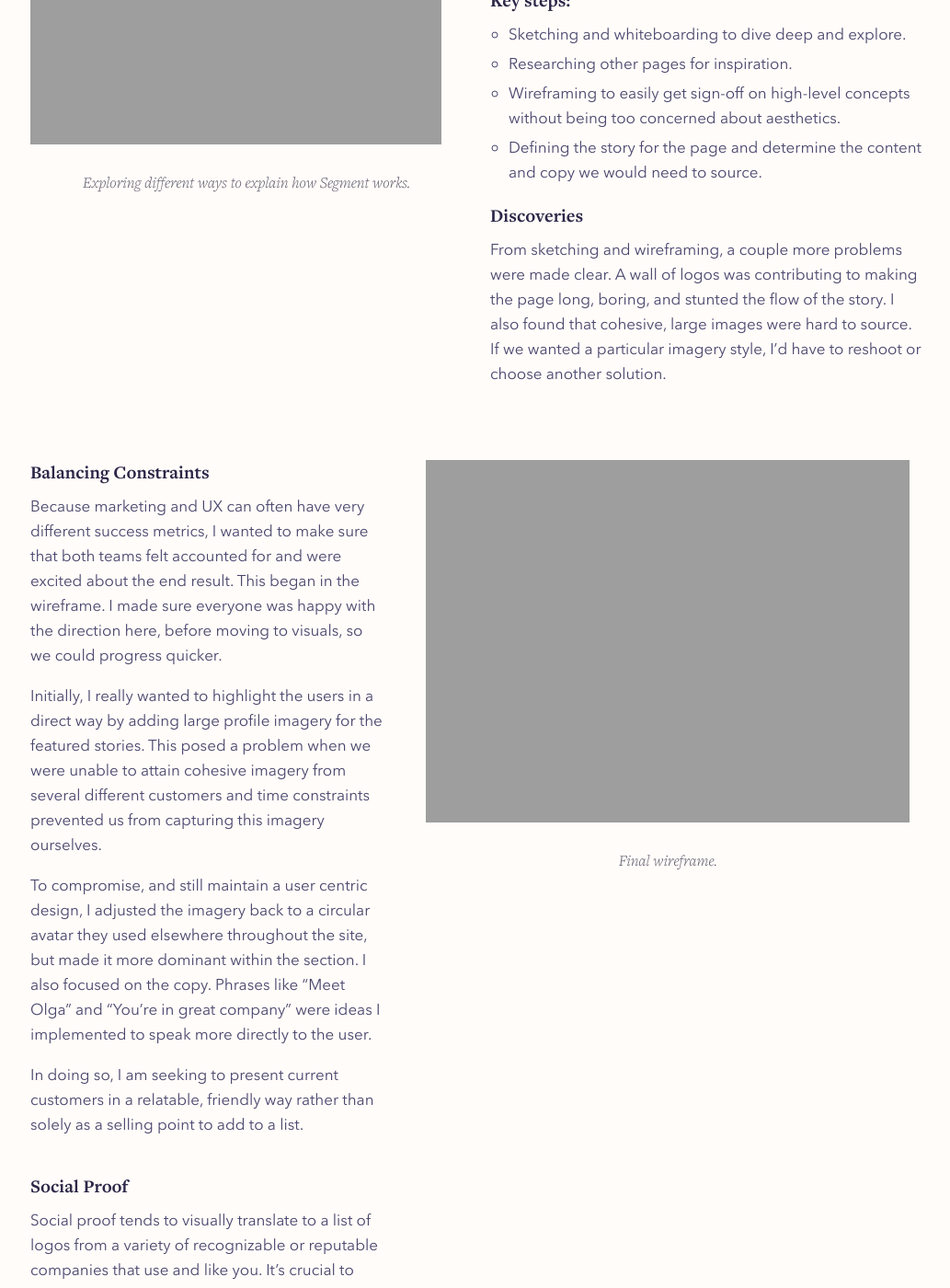
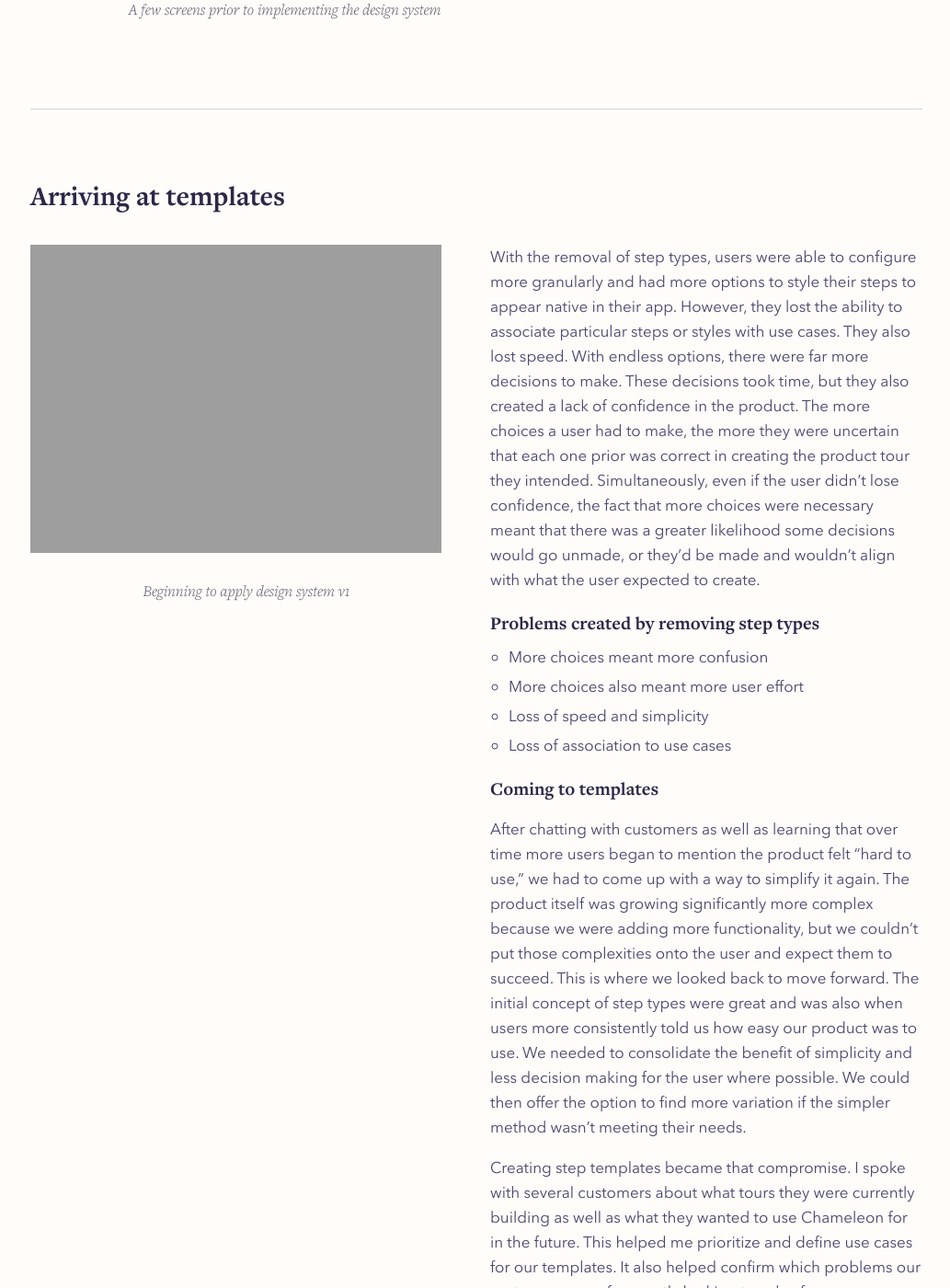
Before and after one commit to jessbottali/jessicabottali.com, a Jekyll site: the page built from projects/chameleon-templates/index.html, in a window 1280 px wide and 1400 px high, scrolled down 2595 px. Shown: the whole window at 92% size, without its empty margins (122-1155 px from the left). Built offline with Jekyll 4.4.1, drawn with Linux system fonts in a browser that asks for light colours; comment, search, counter and statistics services are not loaded; some of the changed text lies outside the part shown.

Commit message:
Update index.html

```diff
--- a/projects/chameleon-templates/index.html
+++ b/projects/chameleon-templates/index.html
@@ -1,82 +1,73 @@
 ---
 layout: default
-title: "Segment Customers Page"
+title: "Chameleon templates"
 ---
 
 <article class="Project">
   <header class="Project-header">
     <h1 class="Project-name">{{ page.title }}</h1>
-    <h2 class="Project-tags">Visual, UX/UI, Wireframing, Copywriting</h2>
+    <h2 class="Project-tags">Product, UX/UI</h2>
   </header>
   <div class="Project-content">
-    I recently worked with Segment to redesign their Customers page. Their existing page had grown into a long list of customer quotes, felt dry and lacked purpose. The page is primarily used by enterprise customers as social proof, but the existing page was not achieving that goal. The primary metric we sought to improve was the number of people contacting
-the sales team without increasing the number of unqualified leads. The marketing team had also created several detailed case studies and needed an easily scalable section of the page to add them. Finally, they had recently created a video telling the story of their customers that they wanted to include.
+  Chameleon had a really great user flow for helping users build product tours when I originally joined the team. It prompted the user to use a “step type” like a modal for example. The modal subsequently had far less choices to make about how they were going to guide their users. A modal (like all of the step types) always had certain criteria. It was prominently front and center on top of your app and was meant to halt a user, so that they’d pay more attention to the information in the modal first. Because of this, we could recommend what step types could be used for and it was super simple to learn.
   </div>
 </article>
-<img src="./images/1@2x.jpg" class="ProjectImage full w100" />
+<img src="./images/full-bleed-img@2x.png" class="ProjectImage full w100" />
 <div class="Container">
-  <h2 class="ProjectWork-title">Defining the problem</h2>
+  <h2 class="ProjectWork-title">The problem with step types</h2>
   <div class="Grid gutters">
-    <div class="Grid-cell u-5of12">
-      <h3 class="ProjectImage-title mb2">Goals</h3>
-      <ul class="m0 mb3">
-        <li>Increase the number of people contacting the sales team for a demo without increasing the number of unqualified leads.</li>
-        <li>Help customers feel confident and safe in choosing Segment.</li>
-        <li>Create a scalable system for marketing to add more case studies in the future.</li>
-        <li>Improve the visual quality of the page and improve the hierarchy of information (perceived value).</li>
-      </ul>
-      <h3 class="ProjectImage-title mb2">Audience</h3>
-      <p class="m0">
-        The main audience for this page are potential enterprise customers; usually Product Managers, Marketing Managers, or C-level executives.
-      </p>
-    </div>
+    <div class="Project-content"style="
+    margin-bottom: 40px;
+    padding-left: 15px;
+   ">
+      <p style="margin-top: 0px;">One thing problematic with step types was that they locked you into a specific path. Once a user committed to a step type, they were forced to keep the position and it’s other criteria. They had to delete it and start over if they wanted to change how the tour was being presented. This meant it was difficult to change your mind as you were building tours. Step types also didn’t allow for much configurability. If your design guidelines were strict or the specifics of a step style didn’t work for your app, there weren’t many options to adjust it. </p>
+
+      <p>The problems with step types actually caused us to over-correct. We got rid of them to allow users to more flexibly configure their steps, however this caused a new problem. Users now lacked the ease of use that came with our initial simplicity. To solve for this, we created step templates. </p>
+
+      </div>
     <div class="Grid-cell u-7of12">
       <div class="Trends-images">
-        <a href="./images/current-segment-page@2x.png">
-          <img src="./images/2@2x.png" class="ProjectImage" />
-        </a>
-        <p class="ImageCaption">Click to see current customers page in full.</p>
+          <img src="./images/old-step-types@2x.png" class="ProjectImage" />
+          <p class="ImageCaption">A few screens prior to implementing the design system</p>
       </div>
     </div>
   </div>
 </div>
+
 <div class="Container mb5">
   <hr />
-    <h2 class="ProjectWork-title m0 mb4">Research and wireframing </h2>
+    <h2 class="ProjectWork-title m0 mb4">Arriving at templates </h2>
     <div class="Grid gutters u-m-top-20">
       <div class="Grid-cell u-6of12">
         <div class="Home-Page-Image">
-          <img src="./images/3@2x.jpg" class="ProjectImage ml0" />
-          <p class="ImageCaption">Exploring different ways to explain how Segment works.</p>
+          <img src="./images/applying-new-system-v1-tall@2x.png" class="ProjectImage ml0" />
+          <p class="ImageCaption">Beginning to apply design system v1</p>
         </div>
       </div>
       <div class="Grid-cell u-6of12">
         <div class="understanding-catalog-content">
-          <h3 class="ProjectImage-title m0 mb2">What does Segment help people do?</h3>
-          <p class="m0 mb3">
-            First, I had to better understand who Segment could be for and how they help each use case. I spent time whiteboarding Segment features and my thoughts about how we could phrase the story.
-          </p>
-          <h2 class="ProjectImage-title m0 mb2">Key steps:</h2>
-          <ul class="m0 mb3">
-            <li>
-               Sketching and whiteboarding to dive deep and explore.
-            </li>
-            <li>
-              Researching other pages for inspiration.
-            </li>
-            <li>
-              Wireframing to easily get sign-off on high-level concepts
-   without being too concerned about aesthetics.
-            </li>
-            <li>
-              Defining the story for the page and determine the content
-   and copy we would need to source.
-            </li>
-          </ul>
-          <h2 class="ProjectImage-title m0 mb2">Discoveries</h2>
-          <p class="m0">
-            From sketching and wireframing, a couple more problems were made clear. A wall of logos was contributing to making the page long, boring, and stunted the flow of the story. I also found that cohesive, large images were hard to source. If we wanted a particular imagery style, I’d have to reshoot or choose another solution.
-          </p>
+          <div class="Grid-cell u-12of12">
+            <p class="m0 mb3">With the removal of step types, users were able to configure more granularly and had more options to style their steps to appear native in their app. However, they lost the ability to associate particular steps or styles with use cases. They also lost speed. With endless options, there were far more decisions to make. These decisions took time, but they also created a lack of confidence in the product. The more choices a user had to make, the more they were uncertain that each one prior was correct in creating the product tour they intended. Simultaneously, even if the user didn’t lose confidence, the fact that more choices were necessary meant that there was a greater likelihood some decisions would go unmade, or they’d be made and wouldn’t align with what the user expected to create. </p>
+
+            <h3 class="ProjectImage-title mb2">Problems created by removing step types</h3>
+            <ul class="m0 mb3">
+              <li>More choices meant more confusion</li>
+              <li>More choices also meant more user effort</li>
+              <li>Loss of speed and simplicity</li>
+              <li>Loss of association to use cases</li>
+            </ul>
+          </div>
+         </div>
+
+          <h3 class="ProjectImage-title m0 mb2">Coming to templates</h3>
+
+          <p>After chatting with customers as well as learning that over time more users began to mention the product felt “hard to use,” we had to come up with a way to simplify it again.
+          The product itself was growing significantly more complex because we were adding more functionality, but we couldn’t put those complexities onto the user and expect them to succeed. This is where we looked back to move forward. The initial concept of step types were great and was also when users more consistently told us how easy our product was to use. We needed to consolidate the benefit of simplicity and less decision making for the user where possible. We could then offer the option to find more variation if the simpler method wasn’t meeting their needs. </p>
+
+          <p>Creating step templates became that compromise. I spoke with several customers about what tours they were currently building as well as what they wanted to use Chameleon for in the future. This helped me prioritize and define use cases for our templates. It also helped confirm which problems our customers were frequently looking to solve for. </p>
+
+          <p class="m0 mb3">Additionally, I used templates as an opportunity to make customers aware of what other use cases were useful and possible with Chameleon. This was incredibly beneficial because it allowed us to guide users to more value within our product from a flow they were already in. It also excited marketing and sales because they were able to help influence users in product! </p>
+
         </div>
       </div>
     </div>
@@ -85,71 +76,42 @@ the sales team without increasing the number of unqualified leads. The marketing
   <div class="Grid gutters">
     <div class="Grid-cell u-5of12">
       <div class="Catalog-content">
-        <h2 class="ProjectImage-title m0 mb2">Balancing Constraints</h2>
+        <h2 class="ProjectImage-title m0 mb2">Final design</h2>
+        <h3 class="ProjectImage-title mb2">Solutions that affected the final design</h3>
+        <ul class="m0 mb3">
+          <li>Providing more context to the list of templates with descriptions</li>
+          <li>Labeling templates (to categorize, draw attention to what’s new, and reveal what's interactive)</li>
+          <li>Previewing each template from this screen (allowing someone to see how it could be relevant before committing to a style)</li>
+          <li>Distinguishing separate flows for the creation of templates and application in a tour</li>
+        </ul>
 
-        <p class="m0">Because marketing and UX can often have very different success metrics, I wanted to make sure that both teams felt accounted for and were excited about the end result. This began in the wireframe. I made sure everyone was happy with the direction here, before moving to visuals, so we could progress quicker.</p>
+        <h3 class="ProjectImage-title m0 mb2">UI solutions</h3>
 
-        <p>Initially, I really wanted to highlight the users in a direct way by adding large profile imagery for the featured stories. This posed a problem when we were unable to attain cohesive imagery from several different customers and time constraints prevented us from capturing this imagery ourselves. </p>
+        <p class="m0">To connect our templates to use cases, we typically needed a greater explanation than the contents of the template itself. We added descriptions in our templates list to provide that context and allow customers to relay even more specific information. </p>
 
-        <p>To compromise, and still maintain a user centric design, I adjusted the imagery back to a circular avatar they used elsewhere throughout the site, but made it more dominant within the section. I also focused on the copy. Phrases like “Meet Olga” and “You’re in great company” were ideas I implemented to speak more directly to the user. </p>
+        <p class="mb4">With long lists it can be difficult to know what’s most relevant to you. As we built out more default templates and expected users to add their own as well, we needed a way to help categorize them. We first implemented labels to solve for that, but we were also able to use them as a marketing strategy. We began to label which templates were “New” and announced them as we developed them.</p>
 
-        <p class="mb4">In doing so, I am seeking to present current customers in a relatable, friendly way rather than solely as a selling point to add to a list.  </p>
+        <p class="mb4">Previewing a template was perhaps the most influential piece of this design. Up until this point we didn’t provide the option to view steps out of the context of their tour. Being able to view a template before committing to it helped users feel confident and excited about their choice. Additionally, it gave them more context to other use cases we shared through our defaults and encouraged more tour building. </p>
 
-        <h2 class="ProjectImage-title m0 mb2">Social Proof</h2>
+        <h3 class="ProjectImage-title m0 mb2">Navigation solutions</h3>
 
-        <p class="m0">Social proof tends to visually translate to a list of logos from a variety of recognizable or reputable companies that use and like you. It’s crucial to show, but how can we share this in a more appealing way? </p>
+        <p>We created default templates for our customers to use and spark ideas, but they were also able to make their own. We initially tried to allow for these concepts to intertwine. For example, when trying to build a tour and apply a template to one of their steps, we assumed users may want the option to adjust or create a new template as they were viewing the available template list. However, this choice proved confusing. Users felt lost and couldn’t quickly determine if they were editing a step or a template, nor where the level up would take them back to. From talking to customers and sharing these early designs, we found that users thought about these two things at very different points in their journey. </p>
 
-        <p>A solution I was really excited about was within the preview frame of Segment’s video. It’s still the first thing you see and a quick list, but it reveals the people behind those brands and companies once you click “Play.” </p>
+        <h3 class="ProjectImage-title m0 mb2">Additional learnings</h3>
+
+        <p class="m0 mb4">Since creating templates, we’ve been able to review which ones are used most often and see how they’re applied. Not only has that given us insight on what styles our users prefer, so we can design more defaults similarly, but it also teaches us what use cases customers tend to apply to their apps. We can also cross those use cases with what users tend to create first to determine a better understanding of their needs when they seek out Chameleon. This data is an ongoing learning, but I intend to use it to continue to support pain points and needs. </p>
+
       </div>
     </div>
     <div class="Grid-cell u-7of12">
       <div class="Catalog-sketch-images">
-        <img src="./images/4@2x.png" class="ProjectImage" />
-        <p class="ImageCaption">Final wireframe.</p>
-      </div>
-    </div>
-  </div>
-</div>
-<div class="Container mb4">
-  <hr />
-  <h2 class="ProjectWork-title m0 mb4">Final design</h2>
-  <div class="Grid gutters u-m-top-20">
-    <div class="Grid-cell u-6of12">
-      <img src="./images/5@2x.png" class="ProjectImage ml0" />
-    </div>
-    <div class="Grid-cell">
-      <div class="challenges-content">
-        <h3 class="ProjectImage-title m0 mb2">Keeping it human</h3>
-        <p>As a potential customer, I need to know why I should invest in Segment. What other big companies have already done so? What it could potentially do for me? I also need to relate to the other customers that use it. Are their pain points similar to mine?</p>
-
-        <p>We began to talk about the difference between a case study and a customer story. I wanted to better represent the feeling of relief and support Segment provides by enabling teams to track and anaylize data easily.</p>
-
-        <p class="m0 mb4">One way I sought to accomplish this was by more prominently focusing on the faces of their customers. You can hear their tone in the video, but I also wanted to continue this tone throughout the page. I added images of customer offices as well to establish a fuller sense of the story; where these users are going daily.</p>
-
-        <h3 class="ProjectImage-title m0 mb2">Finding a story that relates to you</h3>
-
-        <p>The “Read our stories” section was meant to scale and eventually include a large number of customer stories. Marketing wanted to have a place to add more customer stories over time. </p>
-
-        <p class="m0 mb4">With a large list of tiles here, it may be easy to gloss over this section and not find something relevant to you. I wanted to be able to filter them by audience type and product feature so users could find something even if there were 20 or 30 stories.</p>
-
-        <h3 class="ProjectImage-title m0 mb2">Summary</h3>
-
-        <p>These are the solutions that shaped the final design:</p>
-
-        <ul class="m0 mb3">
-          <li>Customer stories so that people would want to read it</li>
-          <li>Wall of logos in the video</li>
-          <li>Large, circular avatar imagery</li>
-          <li>Filtered section of stories to account for large amount of content and multiple types of users (audience).</li>
-          <li>Humanize by creating fuller story through imagery and tone</li>
-        </ul>
-
-        <p>I sought to implement ideas that would achieve our goals in an efficient way. I’m looking forward to collecting data to see if we can better meet our balanced metric. </p>
+        <img src="./images/template-examples@2x.png" class="ProjectImage" />
+        <p class="ImageCaption">A few default templates</p>
       </div>
     </div>
   </div>
 </div>
 
 <div class="Container">
-  <img src="./images/6@2x.jpg" class="ProjectImage" />
+  <img src="./images/templates-in-scene-closer@2x.png" class="ProjectImage" />
 </div>
```
